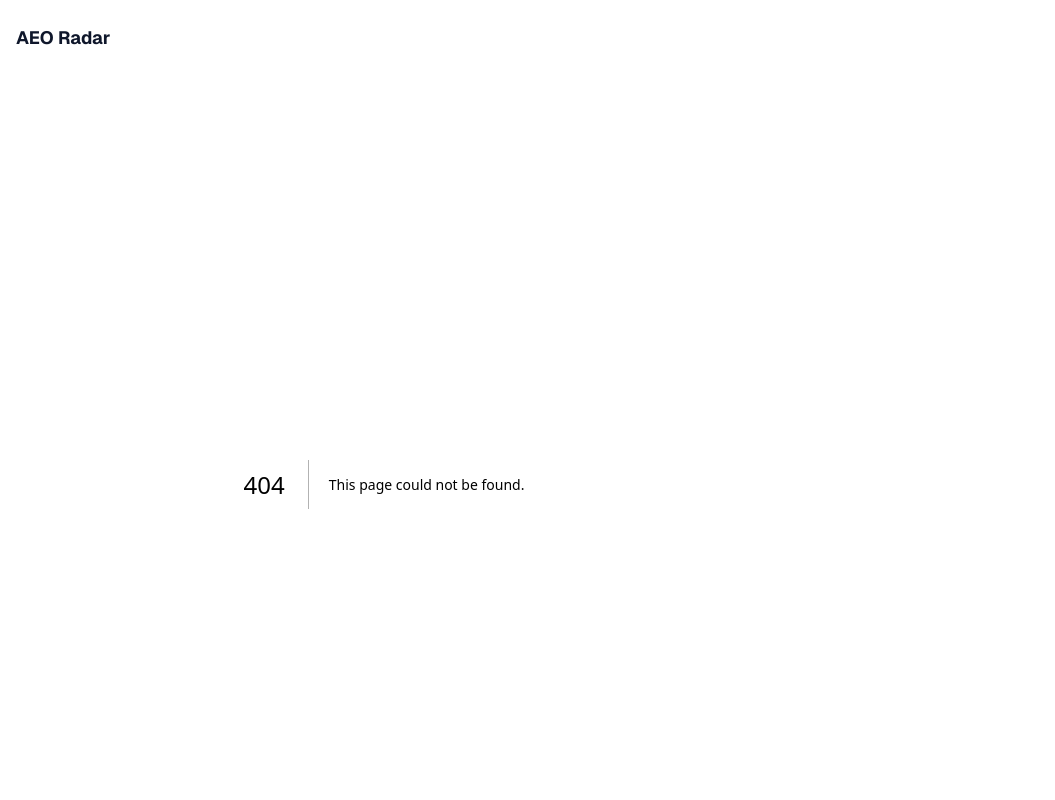
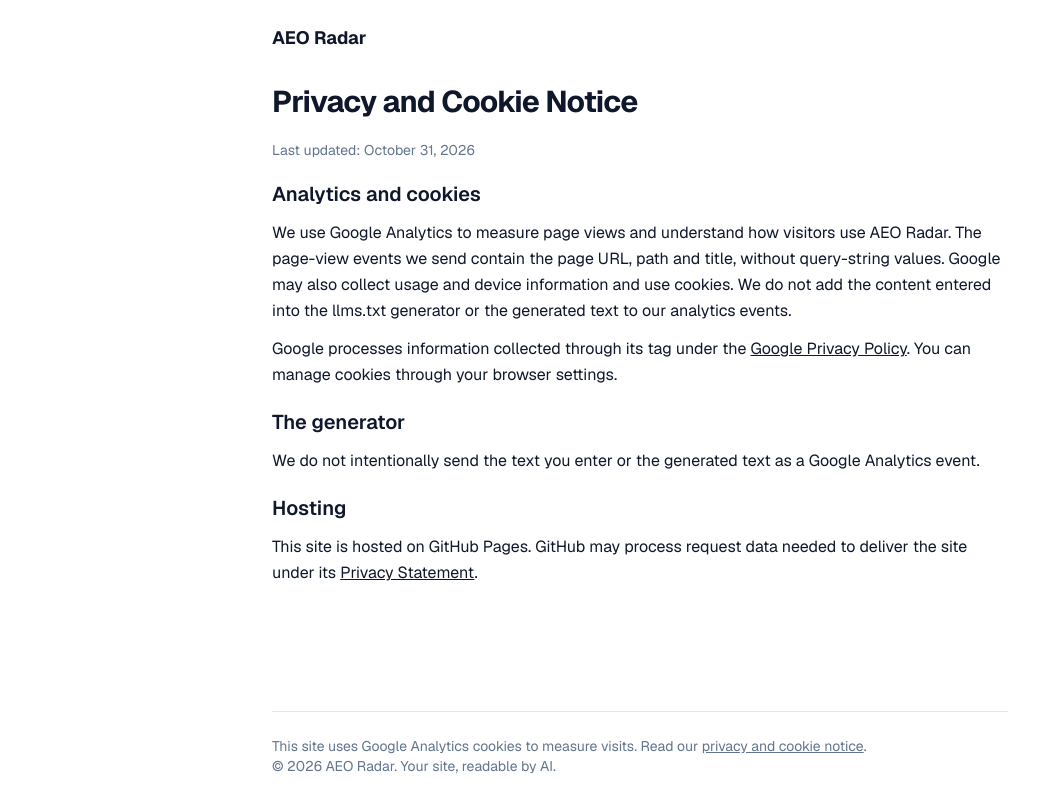
Before and after one commit to niceman1996/aeo-radar, a Next.js app in the folder site/: page /privacy in a window 1280 px wide. Before the commit this address had no page. Shown: the top 800 px of the page, without its empty margins (0-1055 px from the left). Built offline with nearby package versions, Linux system fonts and the light colour scheme; no server answers.

Commit message:
feat: track AEO Radar traffic with GA4

```diff
--- a/site/src/app/layout.tsx
+++ b/site/src/app/layout.tsx
@@ -2,6 +2,7 @@ import type { Metadata } from "next";
 import "./globals.css";
 import { Geist } from "next/font/google";
 import { cn } from "@/lib/utils";
+import GoogleAnalytics from "@/components/google-analytics";
 
 const geist = Geist({subsets:['latin'],variable:'--font-sans'});
 
@@ -31,8 +32,16 @@ export default function RootLayout({
         </header>
         <main className="flex-1">{children}</main>
         <footer className="mt-16 pt-6 border-t border-slate-200 text-sm text-slate-500">
+          <p>
+            This site uses Google Analytics cookies to measure visits. Read our{" "}
+            <a className="underline" href="/privacy">
+              privacy and cookie notice
+            </a>
+            .
+          </p>
           © 2026 AEO Radar. Your site, readable by AI.
         </footer>
+        <GoogleAnalytics />
       </body>
     </html>
   );
--- /dev/null
+++ b/site/src/app/privacy/page.tsx
@@ -0,0 +1,64 @@
+import type { Metadata } from "next";
+
+export const metadata: Metadata = {
+  title: "Privacy and Cookie Notice",
+  description: "How AEO Radar uses Google Analytics and handles information on this site.",
+  alternates: { canonical: "/privacy" },
+};
+
+export default function PrivacyPage() {
+  return (
+    <main className="space-y-5">
+      <h1 className="text-3xl font-bold tracking-tight">Privacy and Cookie Notice</h1>
+      <p className="text-sm text-slate-500">Last updated: October 31, 2026</p>
+
+      <section className="space-y-3">
+        <h2 className="text-xl font-semibold">Analytics and cookies</h2>
+        <p>
+          We use Google Analytics to measure page views and understand how visitors use
+          AEO Radar. The page-view events we send contain the page URL, path and title,
+          without query-string values. Google may also collect usage and device
+          information and use cookies. We do not add the content entered into the
+          llms.txt generator or the generated text to our analytics events.
+        </p>
+        <p>
+          Google processes information collected through its tag under the{" "}
+          <a
+            className="underline"
+            href="https://policies.google.com/privacy"
+            target="_blank"
+            rel="noreferrer"
+          >
+            Google Privacy Policy
+          </a>
+          . You can manage cookies through your browser settings.
+        </p>
+      </section>
+
+      <section className="space-y-3">
+        <h2 className="text-xl font-semibold">The generator</h2>
+        <p>
+          We do not intentionally send the text you enter or the generated text as a
+          Google Analytics event.
+        </p>
+      </section>
+
+      <section className="space-y-3">
+        <h2 className="text-xl font-semibold">Hosting</h2>
+        <p>
+          This site is hosted on GitHub Pages. GitHub may process request data needed to
+          deliver the site under its{" "}
+          <a
+            className="underline"
+            href="https://docs.github.com/en/site-policy/privacy-policies/github-privacy-statement"
+            target="_blank"
+            rel="noreferrer"
+          >
+            Privacy Statement
+          </a>
+          .
+        </p>
+      </section>
+    </main>
+  );
+}
--- /dev/null
+++ b/site/src/components/google-analytics.tsx
@@ -0,0 +1,43 @@
+"use client";
+
+import Script from "next/script";
+import { usePathname } from "next/navigation";
+import { useEffect } from "react";
+
+const measurementId = process.env.NEXT_PUBLIC_GA_ID?.trim() || "G-D8MHQP9BK9";
+
+declare global {
+  interface Window {
+    dataLayer?: unknown[][];
+    gtag?: (...args: unknown[]) => void;
+  }
+}
+
+export default function GoogleAnalytics() {
+  const pathname = usePathname();
+
+  useEffect(() => {
+    if (!pathname) return;
+    const pagePath = window.location.pathname;
+    window.gtag?.("event", "page_view", {
+      page_path: pagePath,
+      page_location: `${window.location.origin}${pagePath}`,
+      page_title: document.title,
+    });
+  }, [pathname]);
+
+  return (
+    <>
+      <Script id="google-analytics-init" strategy="beforeInteractive">
+        {`window.dataLayer = window.dataLayer || [];
+window.gtag = function(){ window.dataLayer.push(Array.from(arguments)); };
+window.gtag('js', new Date());
+window.gtag('config', ${JSON.stringify(measurementId)}, { send_page_view: false });`}
+      </Script>
+      <Script
+        src={`https://www.googletagmanager.com/gtag/js?id=${measurementId}`}
+        strategy="afterInteractive"
+      />
+    </>
+  );
+}
```
Also changed, not shown: 1 other file (tests, documents, lock files or other folders).
